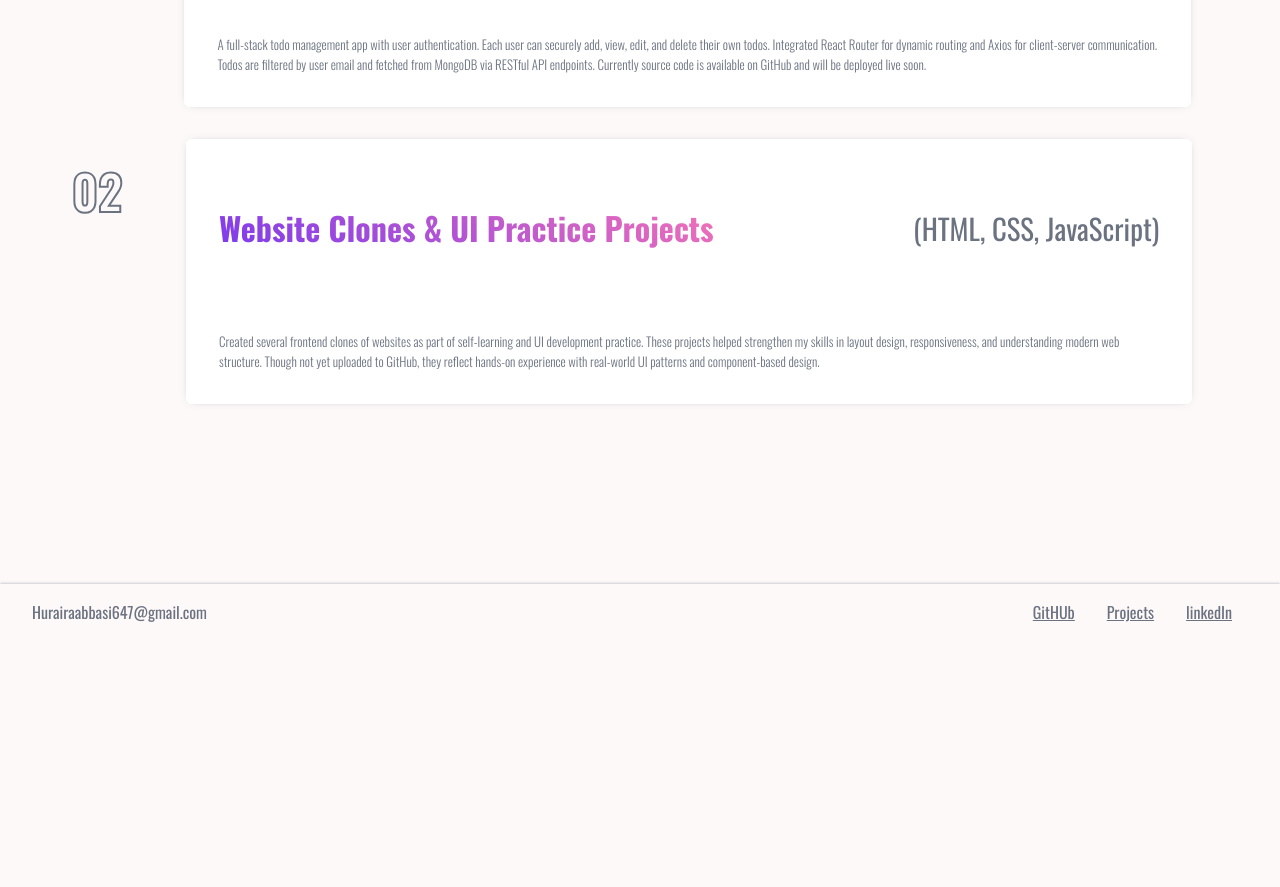
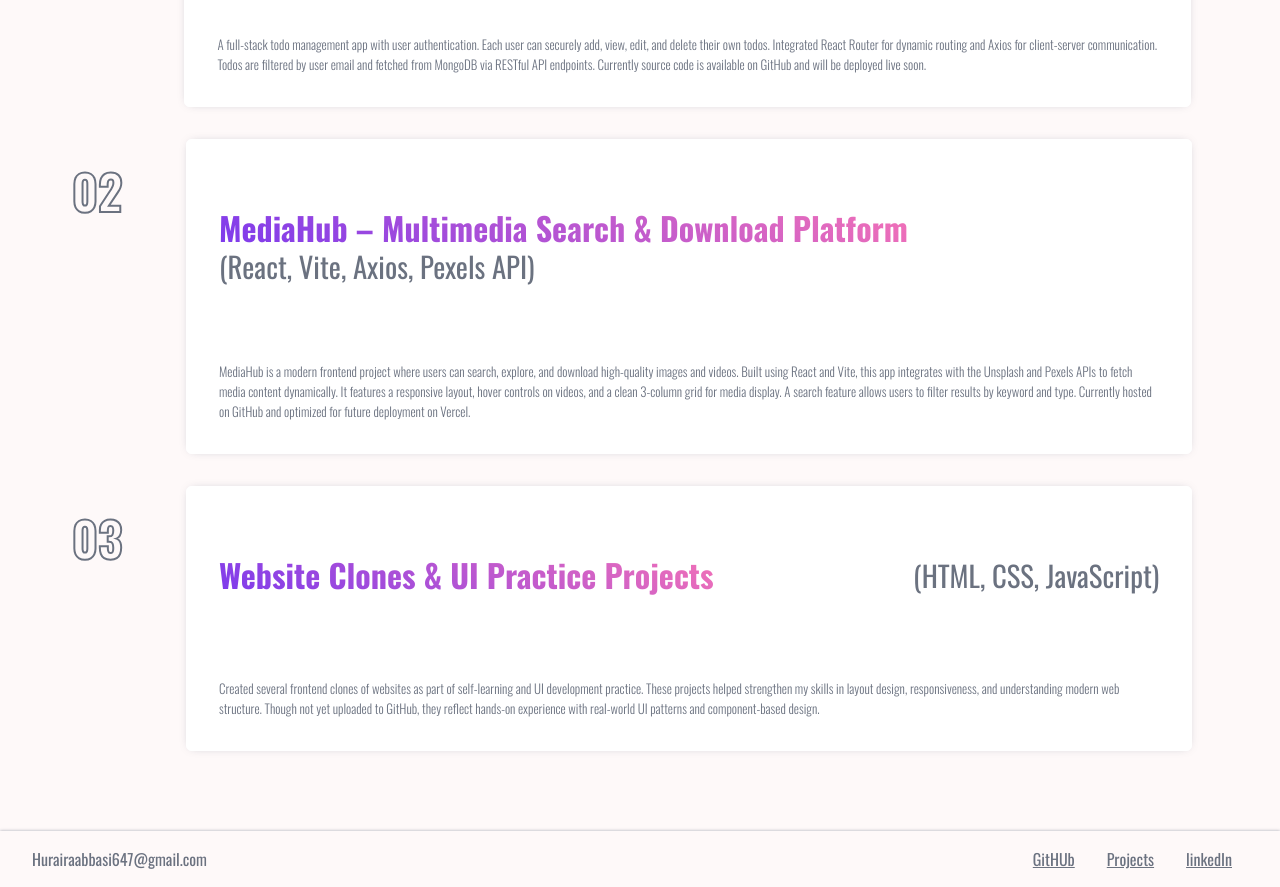
Before and after one commit to Huraira-Arshad-Abbasi/portfolio-website, a React (Vite) app: page /Project in a window 1280 px wide. Shown: the part 440-1327 px from the top of the page. Before the commit the page ends 1080 px from the top, so only its background shows below. Built offline with nearby package versions, Linux system fonts and the light colour scheme.

Commit message:
Media hub project card added

```diff
--- a/src/components/Project.jsx
+++ b/src/components/Project.jsx
@@ -32,6 +32,23 @@ export default function Project () {
         </div>
         <div className='Porject__Card'>
           <h3>02</h3>
+          <Link
+            target='_blank'
+            to='https://github.com/Huraira-Arshad-Abbasi/Todo-Sync'
+          >
+            <div className='heading'>
+              <h2>MediaHub – Multimedia Search & Download Platform</h2>
+              <p>(React, Vite, Axios, Pexels API)</p>
+            </div>
+            <div className='description'>
+              <p>
+                MediaHub is a modern frontend project where users can search, explore, and download high-quality images and videos. Built using React and Vite, this app integrates with the Unsplash and Pexels APIs to fetch media content dynamically. It features a responsive layout, hover controls on videos, and a clean 3-column grid for media display. A search feature allows users to filter results by keyword and type. Currently hosted on GitHub and optimized for future deployment on Vercel.
+              </p>
+            </div>
+          </Link>
+        </div>
+        <div className='Porject__Card'>
+          <h3>03</h3>
           <Link target='_blank' to='https://github.com/Huraira-Arshad-Abbasi'>
             <div className='heading'>
               <h2>Website Clones & UI Practice Projects</h2>
```
